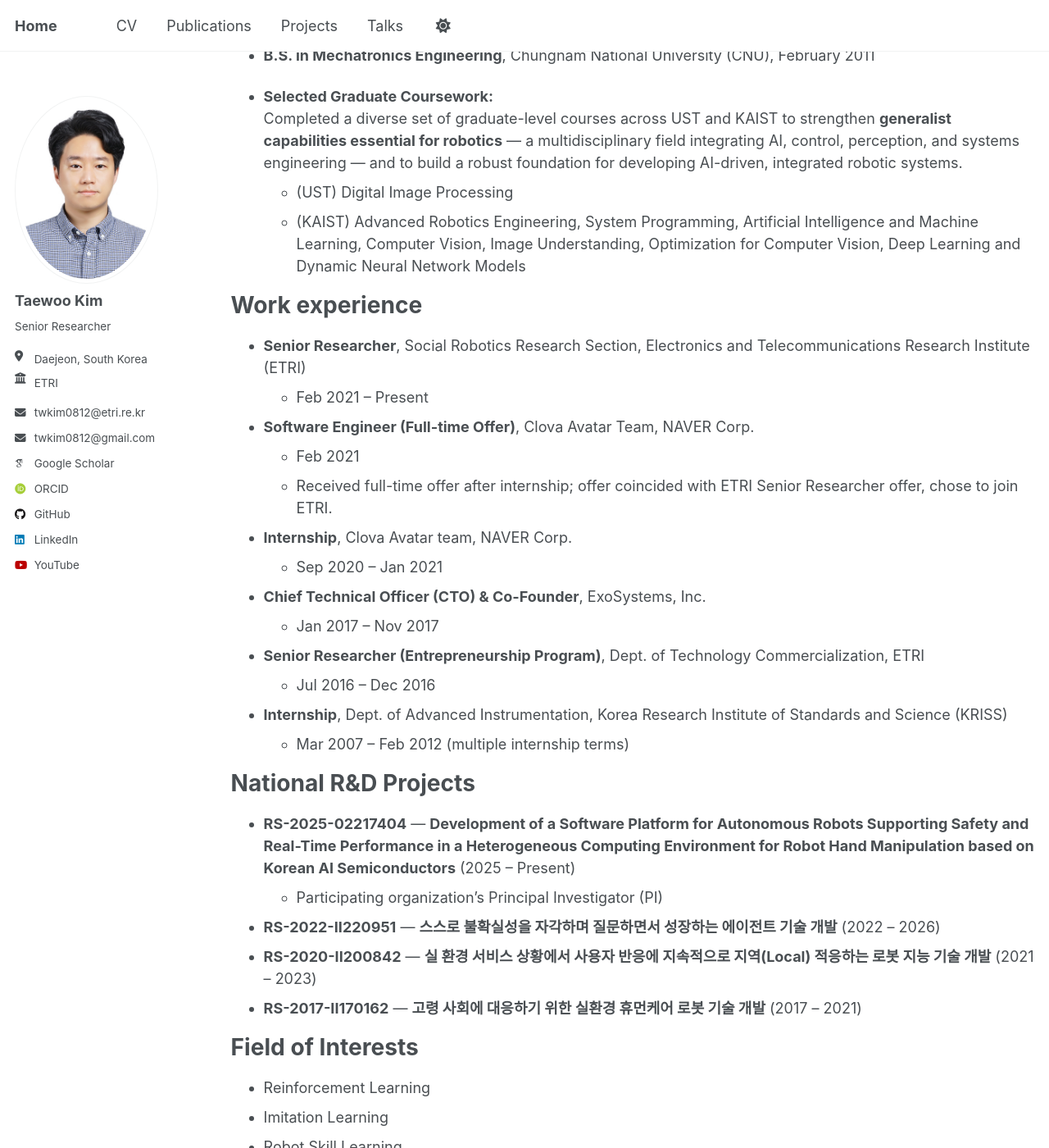
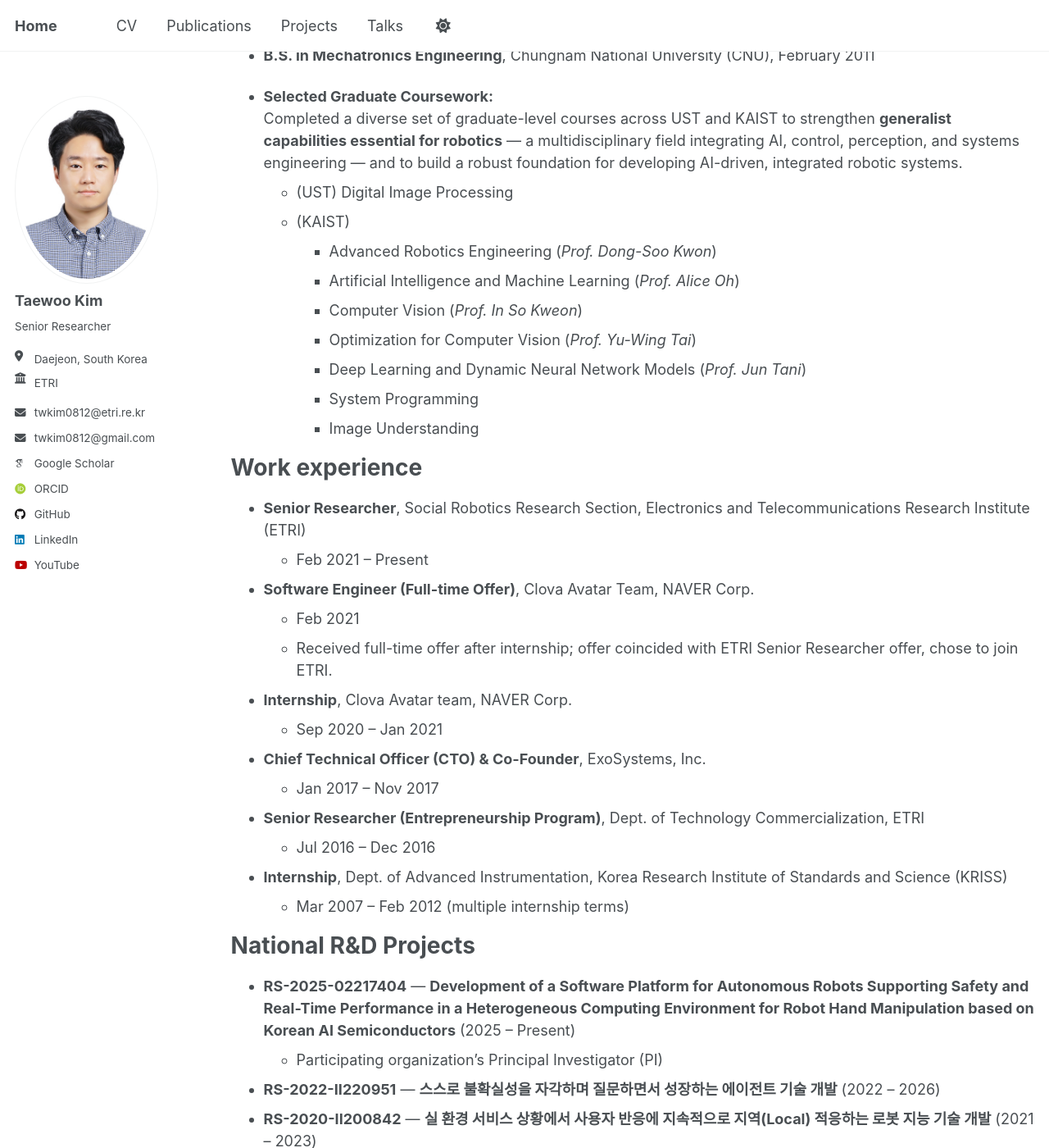
Before and after one commit to taewookim0812/taewookim0812.github.io, a Jekyll site: the page built from _pages/cv.md, in a window 1280 px wide and 1400 px high, scrolled down 310 px. Shown: the whole window at 82% size. Built offline with Jekyll 4.4.1, drawn with Linux system fonts in a browser that asks for light colours; some web fonts are replaced; a script that is not in the unit is left out; some of the changed text lies outside the part shown.

Commit message:
- cv update

```diff
--- a/_pages/cv.md
+++ b/_pages/cv.md
@@ -21,7 +21,14 @@ Education
 * **Selected Graduate Coursework:**
   Completed a diverse set of graduate-level courses across UST and KAIST to strengthen **generalist capabilities essential for robotics** — a multidisciplinary field integrating AI, control, perception, and systems engineering — and to build a robust foundation for developing AI-driven, integrated robotic systems.
   * (UST) Digital Image Processing
-  * (KAIST) Advanced Robotics Engineering, System Programming, Artificial Intelligence and Machine Learning, Computer Vision, Image Understanding, Optimization for Computer Vision, Deep Learning and Dynamic Neural Network Models
+  * (KAIST)
+    * Advanced Robotics Engineering (*Prof. Dong-Soo Kwon*)
+    * Artificial Intelligence and Machine Learning (*Prof. Alice Oh*)
+    * Computer Vision (*Prof. In So Kweon*)
+    * Optimization for Computer Vision (*Prof. Yu-Wing Tai*)
+    * Deep Learning and Dynamic Neural Network Models (*Prof. Jun Tani*)
+    * System Programming
+    * Image Understanding
 
 Work experience
 ======
```
Also changed, not shown: other parts of _pages/cv.md (+7 -1 lines).
